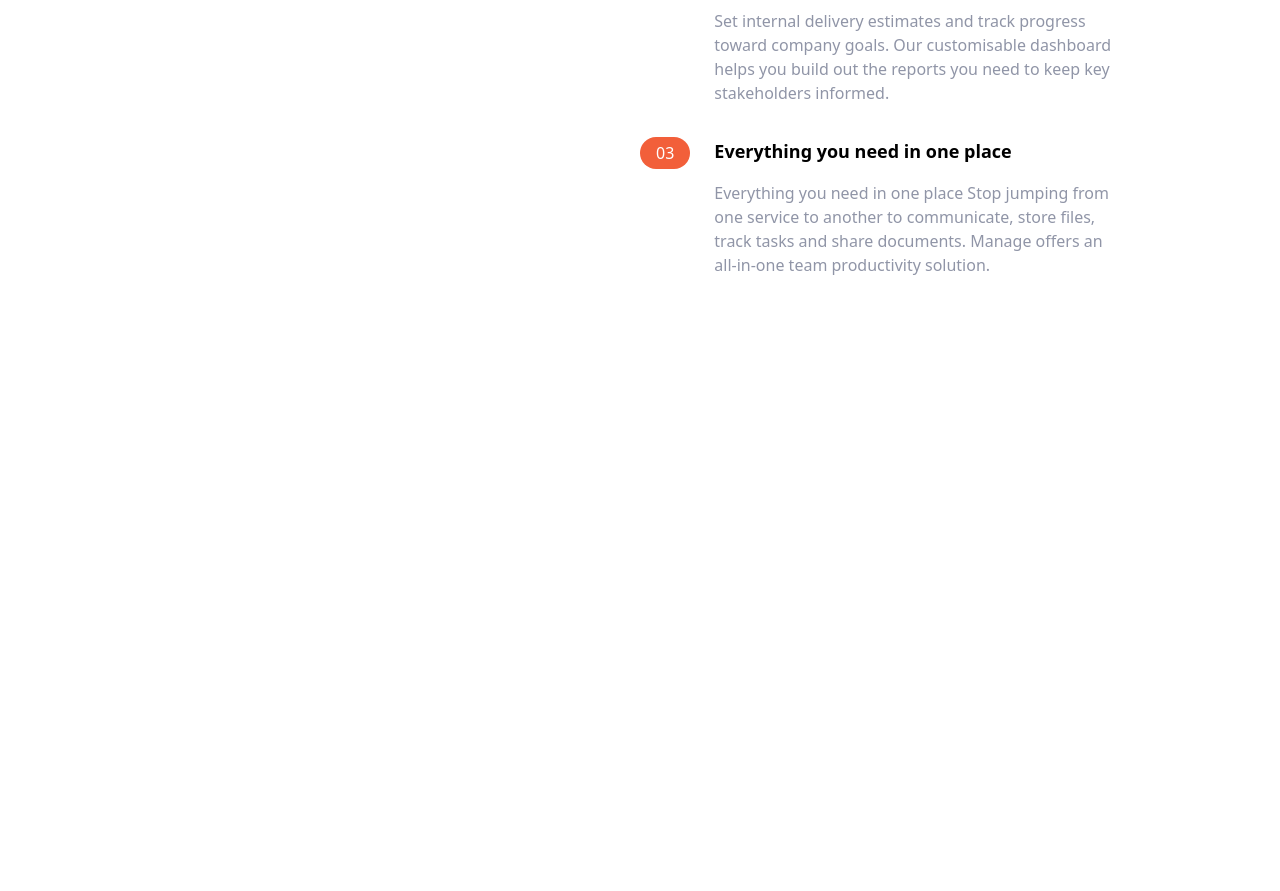
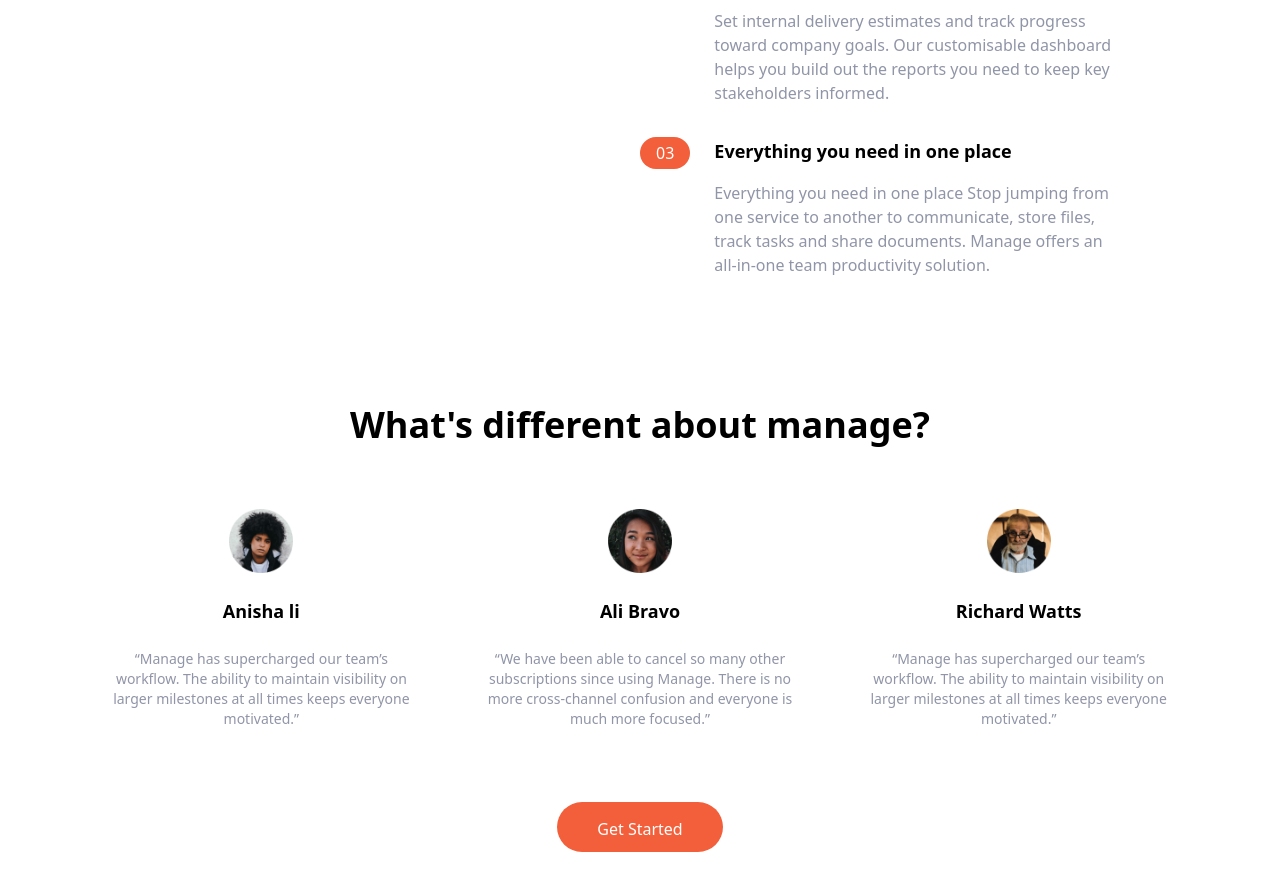
Before and after one commit to worashf/tailwind-landing-page, a website: page index.html in a window 1280 px wide. Shown: the part 867-1758 px from the top of the page. Before the commit the page ends 1144 px from the top, so only its background shows below. Drawn offline with Linux system fonts and the light colour scheme.

Commit message:
Add our team section

```diff
--- a/index.html
+++ b/index.html
@@ -76,9 +76,7 @@
             What's different about Manage?
           </h2>
 
-            <p
-              class="max-w-sm text-center text-darkGrayishBlue md:md:text-left"
-            >
+          <p class="max-w-sm text-center text-darkGrayishBlue md:md:text-left">
             Manage provides all the functionality your team needs, without the
             complexity. Our software is tailor-made for modern digital product
             teams.
@@ -109,10 +107,10 @@
                 Track company-wide progress
               </h3>
               <p class="text-darkGrayishBlue">
-                  See how your day-to-day tasks fit into the wider vision. Go
-                  from tracking progress at the milestone level all the way down
-                  to the smallest of details. Never lose sight of the bigger
-                  picture again.
+                See how your day-to-day tasks fit into the wider vision. Go from
+                tracking progress at the milestone level all the way down to the
+                smallest of details. Never lose sight of the bigger picture
+                again.
               </p>
             </div>
           </div>
@@ -176,6 +174,75 @@
         </div>
       </div>
     </section>
+
+    <!--Testimonials -->
+    <section id="testimonials">
+      <!-- Container to heading and testmorial  blocks -->
+      <div class="max-w-6xl px-5 mx-auto mt-32 text-center">
+        <!--Heading -->
+        <h2 class="text-4xl font-bold text-center">
+          What's different about manage?
+        </h2>
+        <!-- Testimonials container -->
+        <div class="flex flex-col mt-24 md:flex-row md:space-x-6">
+          <!-- Testimonial one -->
+          <div
+            class="flex flex-col items-center p-6 space-y-6 rounded-lg gb-veryLightGray md:w-1/3"
+          >
+            <img
+              src="img/avatar-shanai.png"
+              alt="first testimonial image"
+              class="w-16 -mt-14"
+            />
+            <h5 class="text-lg font-bold">Anisha li</h5>
+            <p class="text-sm text-darkGrayishBlue">
+              “Manage has supercharged our team’s workflow. The ability to
+              maintain visibility on larger milestones at all times keeps
+              everyone motivated.”
+            </p>
+          </div>
+          <!-- Testimonial two -->
+          <div
+            class="hidden flex-col items-center p-6 space-y-6 rounded-lg gb-veryLightGray md:flex md:w-1/3"
+          >
+            <img
+              src="img/avatar-ali.png"
+              alt="first testimonial image"
+              class="w-16 -mt-14"
+            />
+            <h5 class="text-lg font-bold">Ali Bravo</h5>
+            <p class="text-sm text-darkGrayishBlue">
+              “We have been able to cancel so many other subscriptions since
+              using Manage. There is no more cross-channel confusion and
+              everyone is much more focused.”
+            </p>
+          </div>
+          <!-- Testimonial three -->
+          <div
+            class="hidden flex-col items-center p-6 space-y-6 rounded-lg gb-veryLightGray md:flex md:w-1/3"
+          >
+            <img
+              src="img/avatar-richard.png"
+              alt="first testimonial image"
+              class="w-16 -mt-14"
+            />
+            <h5 class="text-lg font-bold">Richard Watts</h5>
+            <p class="text-sm text-darkGrayishBlue">
+              “Manage has supercharged our team’s workflow. The ability to
+              maintain visibility on larger milestones at all times keeps
+              everyone motivated.”
+            </p>
+          </div>
+        </div>
+        <!-- get started button -->
+        <div class="my-16">
+          <a
+            href="#"
+            class="p-3 px-10 pt-4 text-white bg-brightRed rounded-full baseline hover:bg-brightRedLight"
+            >Get Started</a
+          >
+        </div>
+      </div>
     </section>
   </body>
 </html>
```
Also changed, not shown: css/main.css. Lines whose indentation alone changed are shown as unchanged.
